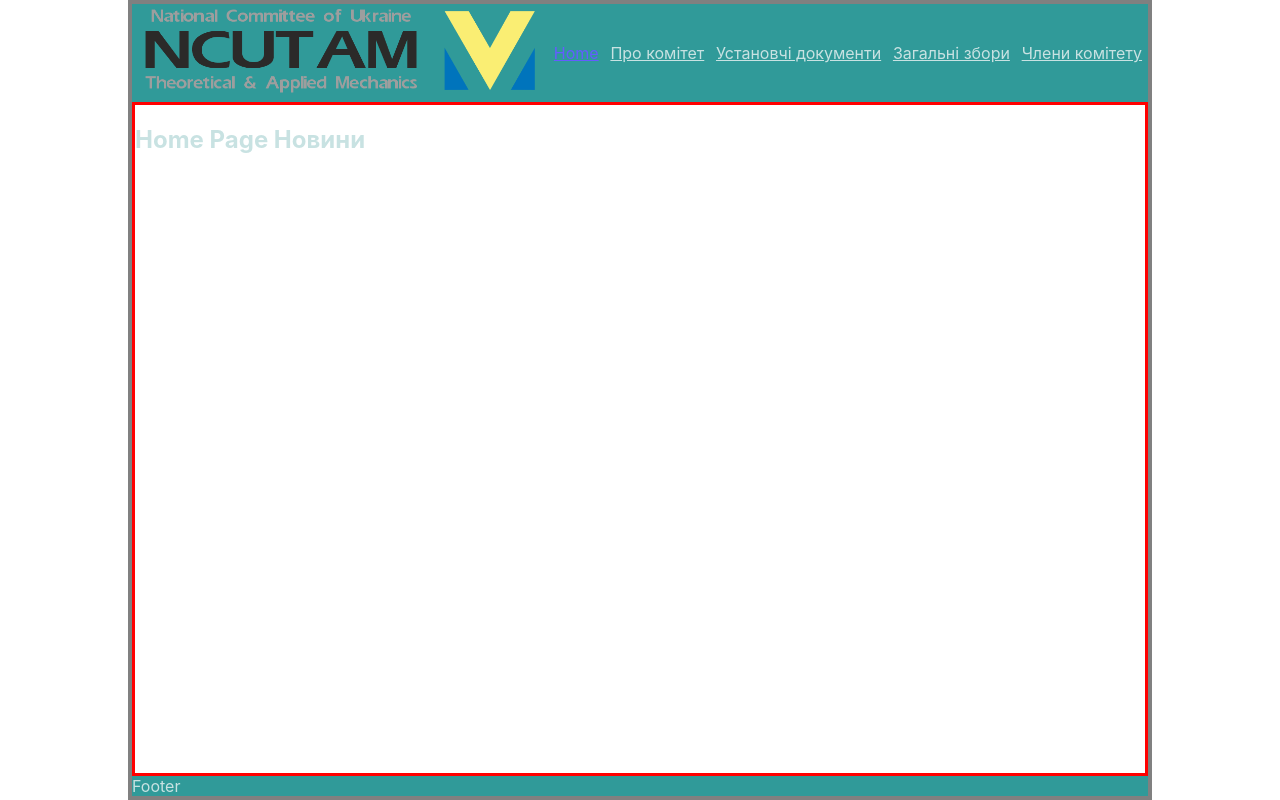
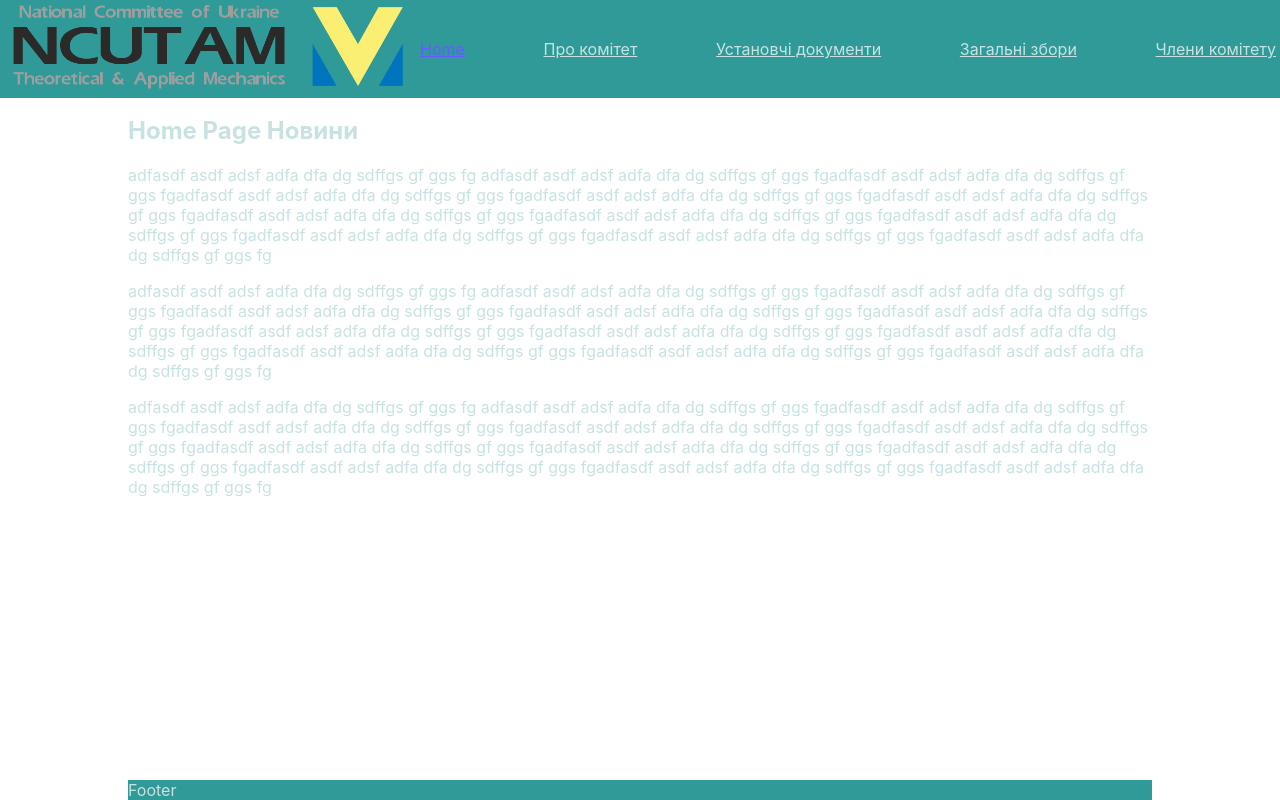
Before and after one commit to Pasha147/inmech, a React (Create React App) app: page / in a window 1280 px wide. Built offline with nearby package versions, Linux system fonts and the light colour scheme.

Commit message:
Burger has been started

```diff
--- a/src/App.css
+++ b/src/App.css
@@ -15,7 +15,6 @@ html {
 }
 
 body {
-
   /* height: 100%; */
   /* width: 100%; */
   /* background-color: rgb(210, 250, 237); */
@@ -25,18 +24,25 @@ body {
   max-width: 1024px;
   min-height: 100vh;
   width: 100vw;
-  display: inline-block;
+  /* display: inline-block; */
   height: 100%;
-  border: 4px gray solid;
+  /* border: 4px gray solid; */
+
+  height: 100%;
+  margin: 0 auto;
+  position: relative;
   display: flex;
   flex-direction: column;
-  height: 100%;
-  margin: 0 auto;
 }
 
-.navbar {
+.header {
+  position: fixed;
+  width: 100%;
+  top: 0;
+  left: 0;
+  z-index: 50;
   display: flex;
-  justify-content: flex-start;
+  justify-content: space-between;
   align-items: center;
   background-color: var(--green-600);
 }
@@ -50,28 +56,55 @@ body {
 .logo {
   width: 100%;
 }
+.burger {
+  position: relative;
+  display: block;
+  width: 30px;
+  height: 20px;
+  /* background-color: #5fc7c5; */
+}
+.burger::after,
+.burger::before {
+  content: "";
+  background: white;
+  position: absolute;
+  width: 100%;
+  height: 2px;
+  left: 0;
+}
+.burger::before {
+  top: 0;
+}
+.burger::after {
+  bottom: 0;
+}
+.burger span {
+  position: absolute;
+  width: 100%;
+  height: 2px;
+  background: white;
+  top: 49%;
+}
 
 .navLinks {
-  width: 50%;
-  display: flex;
-  flex-direction: column;
+  display: none;
+
 }
 
 .article {
-  border: 3px solid red;
-  flex: 1 1 auto;
-  background-color: white;
+ flex: 1 1 auto;
+ padding-top: 3rem;
 }
+
 .footer {
   /* border: 1px goldenrod solid; */
   background-color: #309a99;
 }
 
 .link,
-.active
- {
-  margin:  0 0.25rem;
- }
+.active {
+  margin: 0 0.25rem;
+}
 .link {
   color: var(--green-100);
 }
@@ -82,16 +115,27 @@ body {
 
 @media screen and (min-width: 650px) {
   .navLinks {
+    width: 50%;
+    display: flex;
     flex-direction: row;
     flex: 1 1 auto;
-    justify-content: space-around;
+    justify-content: space-between;
   }
   .logoDiv {
     width: 15rem;
-    }
+  }
+  .burger {
+    display: none;
+  }
+  .article {
+     padding-top: 4rem;
+   }
 }
 @media screen and (min-width: 800px) {
-    .logoDiv {
+  .logoDiv {
     width: 25rem;
-    }
+  }
+  .article {
+    padding-top: 6rem;
+  }
 }
--- a/src/Components/Navbar.js
+++ b/src/Components/Header.js
@@ -1,11 +1,15 @@
 import { NavLink } from "react-router-dom";
 
-const Navbar = () => {
+const Header = () => {
   return (
-    <nav className="navbar">
+    <header className="header">
       <div className="logoDiv">
         <img className="logo" src="./img/logo.png" alt="Logo"></img>
       </div>
+      <div className="burger">
+        <span></span>
+      </div>
+
       <div className="navLinks">
         <NavLink
           to="/"
@@ -42,7 +46,7 @@ const Navbar = () => {
           Члени комітету
         </NavLink>
       </div>
-    </nav>
+    </header>
   );
 };
-export default Navbar;
+export default Header;
--- a/src/Components/Home.js
+++ b/src/Components/Home.js
@@ -4,7 +4,15 @@ const Home = () => {
   return (
     <section className='section'>
       <h2>Home Page Новини</h2>
-
+   <p>
+    adfasdf asdf adsf adfa dfa dg sdffgs gf ggs fg adfasdf asdf adsf adfa dfa dg sdffgs gf ggs fgadfasdf asdf adsf adfa dfa dg sdffgs gf ggs fgadfasdf asdf adsf adfa dfa dg sdffgs gf ggs fgadfasdf asdf adsf adfa dfa dg sdffgs gf ggs fgadfasdf asdf adsf adfa dfa dg sdffgs gf ggs fgadfasdf asdf adsf adfa dfa dg sdffgs gf ggs fgadfasdf asdf adsf adfa dfa dg sdffgs gf ggs fgadfasdf asdf adsf adfa dfa dg sdffgs gf ggs fgadfasdf asdf adsf adfa dfa dg sdffgs gf ggs fgadfasdf asdf adsf adfa dfa dg sdffgs gf ggs fgadfasdf asdf adsf adfa dfa dg sdffgs gf ggs fg
+   </p>
+   <p>
+    adfasdf asdf adsf adfa dfa dg sdffgs gf ggs fg adfasdf asdf adsf adfa dfa dg sdffgs gf ggs fgadfasdf asdf adsf adfa dfa dg sdffgs gf ggs fgadfasdf asdf adsf adfa dfa dg sdffgs gf ggs fgadfasdf asdf adsf adfa dfa dg sdffgs gf ggs fgadfasdf asdf adsf adfa dfa dg sdffgs gf ggs fgadfasdf asdf adsf adfa dfa dg sdffgs gf ggs fgadfasdf asdf adsf adfa dfa dg sdffgs gf ggs fgadfasdf asdf adsf adfa dfa dg sdffgs gf ggs fgadfasdf asdf adsf adfa dfa dg sdffgs gf ggs fgadfasdf asdf adsf adfa dfa dg sdffgs gf ggs fgadfasdf asdf adsf adfa dfa dg sdffgs gf ggs fg
+   </p>
+   <p>
+    adfasdf asdf adsf adfa dfa dg sdffgs gf ggs fg adfasdf asdf adsf adfa dfa dg sdffgs gf ggs fgadfasdf asdf adsf adfa dfa dg sdffgs gf ggs fgadfasdf asdf adsf adfa dfa dg sdffgs gf ggs fgadfasdf asdf adsf adfa dfa dg sdffgs gf ggs fgadfasdf asdf adsf adfa dfa dg sdffgs gf ggs fgadfasdf asdf adsf adfa dfa dg sdffgs gf ggs fgadfasdf asdf adsf adfa dfa dg sdffgs gf ggs fgadfasdf asdf adsf adfa dfa dg sdffgs gf ggs fgadfasdf asdf adsf adfa dfa dg sdffgs gf ggs fgadfasdf asdf adsf adfa dfa dg sdffgs gf ggs fgadfasdf asdf adsf adfa dfa dg sdffgs gf ggs fg
+   </p>
     </section>
   );
 };
--- a/src/Components/SharedLayout.js
+++ b/src/Components/SharedLayout.js
@@ -1,11 +1,11 @@
 
 import {Outlet } from 'react-router-dom';
-import Navbar from './Navbar';
+import Header from './Header';
 const SharedLayout = () => {
   return (
     <>
     <div className='appCont'>
-      <Navbar />
+      <Header />
       <div className='article'>
         <Outlet />
       </div>
```
